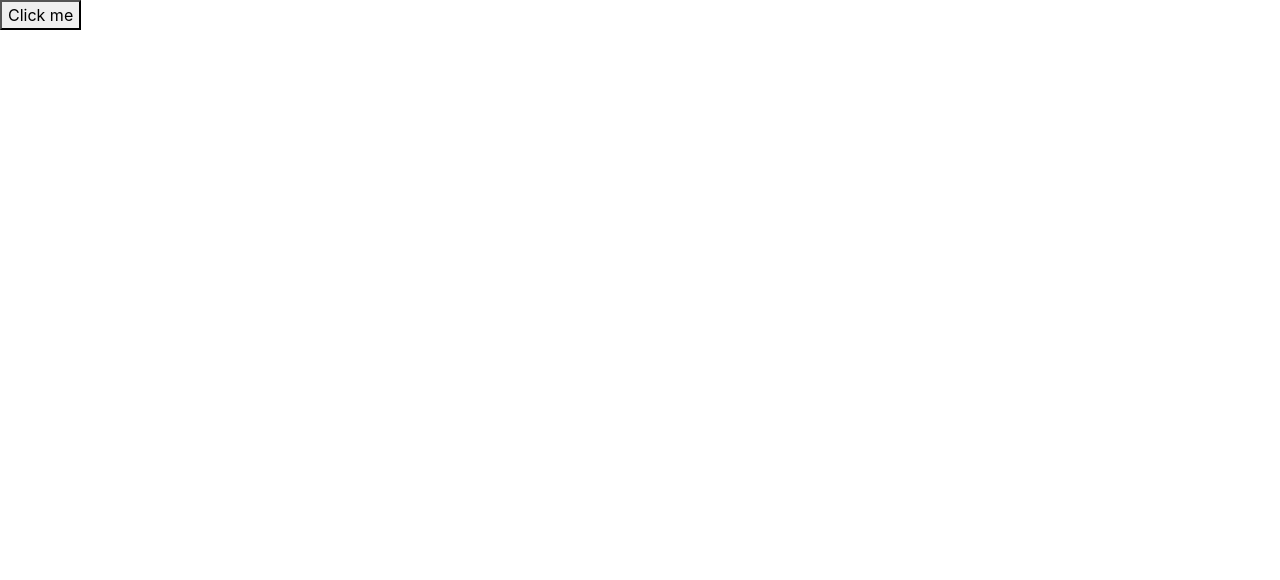
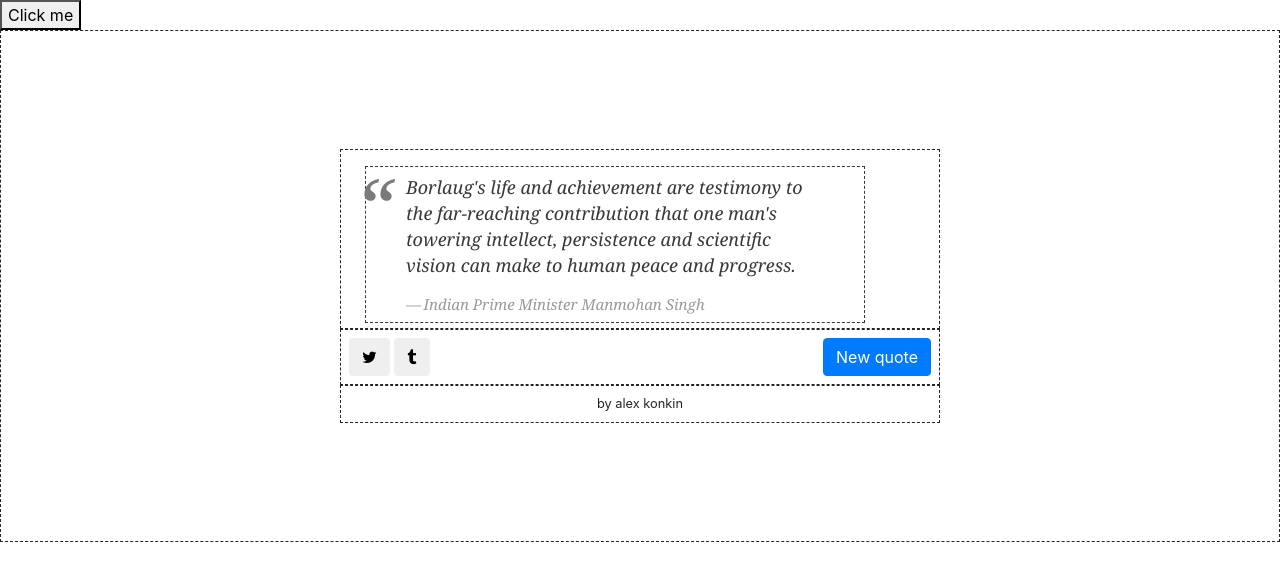
Before and after one commit to alexkonkin/random_quote_machine, a website: page index.html in a window 1280 px wide. Drawn offline with nearby package versions, Linux system fonts and the light colour scheme.

Commit message:
an html formatting templage has been added

```diff
--- a/css/main.css
+++ b/css/main.css
@@ -0,0 +1,53 @@
+.v-border {
+    border: dashed;
+    border-width: thin;
+}
+
+
+html,body{
+    height:80%;
+}
+
+/*
+blockquote {
+    display: block;
+    margin-top: 1em;
+    margin-bottom: 1em;
+    margin-left: 40px;
+    margin-right: 40px;
+}
+*/
+blockquote {
+    font-family: Georgia, serif;
+    font-size: 18px;
+    font-style: italic;
+    width: 500px;
+    margin: 0.25em 0;
+    padding: 0.35em 40px;
+    line-height: 1.45;
+    position: relative;
+    color: #383838;
+}
+
+blockquote:before {
+    display: block;
+    padding-left: 10px;
+    content: "\201C";
+    font-size: 80px;
+    position: absolute;
+    left: -20px;
+    top: -20px;
+    color: #7a7a7a;
+}
+
+blockquote cite {
+    color: #999999;
+    font-size: 15px;
+    display: block;
+    margin-top: 5px;
+}
+
+
+blockquote cite:before {
+    content: "\2014 \2009";
+}
--- a/index.html
+++ b/index.html
@@ -23,7 +23,31 @@
 
 </head>
 <body>
+
 <button onclick="myFunction()">Click me</button>
+
+<div class="container-fluid v-border d-flex justify-content-center align-items-center" style="height: 100%; width:100%; ">
+    <div class="d-flex flex-column justify-content-center">
+        <div class="p-2 border-item ml-3 mr-3 mt-3 v-border" style="height:180px;width:600px">
+            <!--div class="text-center project-caption-bg">Random Quote Machine</div-->
+
+                <blockquote class="mt-2 ml-3 mr-3 v-border">
+                        <p class="">Borlaug's life and achievement are testimony to the far-reaching contribution that one man's towering intellect, persistence and scientific vision can make to human peace and progress.</p>
+                        <footer class="mt-3">
+                            <cite>Indian Prime Minister Manmohan Singh</cite>
+                        </footer>
+                </blockquote>
+        </div>
+        <div class="p-2 border-item ml-3 mr-3 v-border">
+            <button type="button" class="btn btn-tw"><i class="fa fa-twitter"></i></button>
+                    <button type="button" class="btn btn-tb"><i class="fa fa-tumblr"></i></button>
+            <div class="btn btn-primary float-right" >New quote</div>
+        </div>
+        <div class="p-2 border-item ml-3 mr-3 mb-3 v-border">
+            <div class="text-center small">by alex konkin</div>
+        </div>
+    </div>
+</div>
 
 <script src="./js/main.js"></script>
 </body>
```
